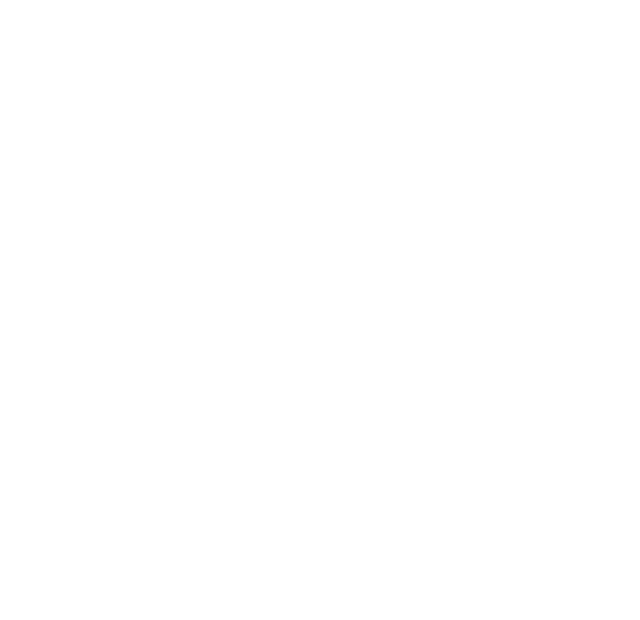
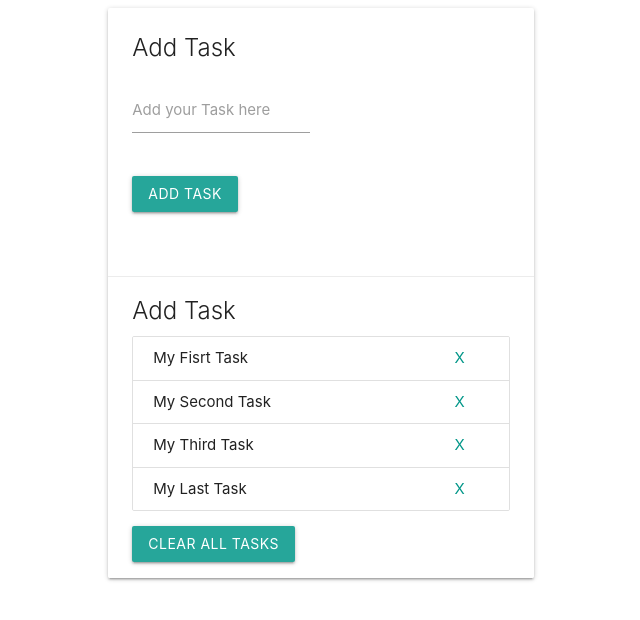
Before and after one commit to anetteluik/prog_basics, a plain HTML site: page index.html in a window 1280 px wide. Shown: the whole page, without its empty margins (95-735 px from the left). Drawn offline with nearby package versions, Linux system fonts and the light colour scheme.

Commit message:
Created projects basic view

```diff
--- a/index.html
+++ b/index.html
@@ -5,9 +5,62 @@
     <meta name="viewport"
           content="width=device-width, user-scalable=no, initial-scale=1.0, maximum-scale=1.0, minimum-scale=1.0">
     <meta http-equiv="X-UA-Compatible" content="ie=edge">
+    <!-- Compiled and minified CSS -->
+    <link rel="stylesheet" href="https://cdnjs.cloudflare.com/ajax/libs/materialize/1.0.0/css/materialize.min.css">
     <title>Tasks</title>
 </head>
 <body>
-<script src="app.js"></script>
+    <div class="container">
+        <!-- Page Content goes here -->
+        <div class="row">
+            <div class="col s12 m6">
+                <div class="card">
+                    <div class="card-content">
+                        <span class="card-title">Add Task</span>
+                        <div class="row">
+                            <form class="col s12">
+                                <div class="row">
+                                    <div class="input-field col s6">
+                                        <input id="task_name" type="text" class="validate">
+                                        <label for="task_name">Add your Task here</label>
+                                    </div>
+                                </div>
+                                <div class="row">
+                                    <div class="col s6">
+                                    <input type="submit" value="Add Task" class="btn">
+                                    </div>
+                                </div>
+                            </form>
+                        </div>
+                    </div>
+                    <div class="card-action">
+                        <span class="card-title">Add Task</span>
+                        <ul class="collection">
+                            <li class="collection-item">
+                                My Fisrt Task
+                                <a href="#" class="teal-text lighten-2 secondary-content">x</a>
+                            </li>
+                            <li class="collection-item">
+                                My Second Task
+                                <a href="#" class="teal-text lighten-2 secondary-content">x</a>
+                            </li>
+                            <li class="collection-item">
+                                My Third Task
+                                <a href="#" class="teal-text lighten-2 secondary-content">x</a>
+                            </li>
+                            <li class="collection-item">
+                                My Last Task
+                                <a href="#" class="teal-text lighten-2 secondary-content">x</a>
+                            </li>
+                        </ul>
+                        <a href="#" class="btn">Clear All Tasks</a>
+                    </div>
+                </div>
+            </div>
+        </div>
+    </div>
+    <!-- Compiled and minified JavaScript -->
+    <script src="https://cdnjs.cloudflare.com/ajax/libs/materialize/1.0.0/js/materialize.min.js"></script>
+    <script src="app.js"></script>
 </body>
 </html>
```
